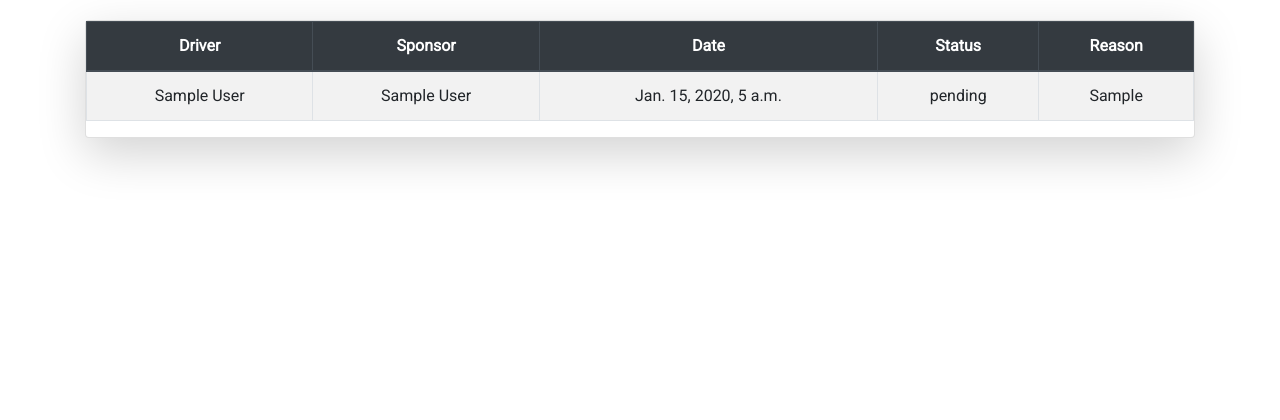
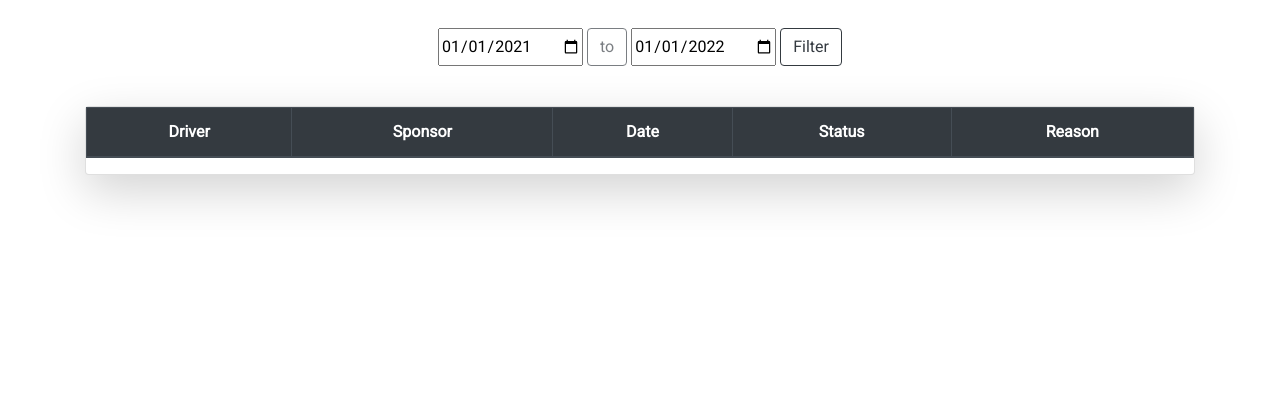
Before and after one commit to mludwig91/CapstoneProject, a Django app: page /accounts/application_logs in a window 1280 px wide. Shown: the part 346-766 px from the top of the page. Before the commit the page ends 509 px from the top, so only its background shows below. Run offline with Django 3.2, Linux system fonts and the light colour scheme; a user stored in the database is signed in; tables that the repository leaves empty hold one stand-in row (values such as "Sample post"); lists and menus that the app fills with data are empty; style sheets or scripts are compiled from the project's sources; some libraries are stand-ins or nearby versions.

Commit message:
adding date range for app log

```diff
--- a/accounts/templates/accounts/application_logs.html
+++ b/accounts/templates/accounts/application_logs.html
@@ -18,12 +18,23 @@
 
            <p> Driver: {{ app.driver }} Sponsor Company: {{app.sponsor_company}} Date: {{app.submission_time}} Status: {{app.apply_status}} Reason: {{app.reject_reason}} </p>
 
-
-
-
             {% endfor %}
 
       {% endif %} -->
+
+
+      <!-- Date Range Selector -->
+        <div class = "container mt-5" >
+            <form class="form" action="" method = "POST">
+                {% csrf_token %}
+                <div class = "row" style = "justify-content: center;">
+                    <input type="date" value={{start}} name = "start">
+                    <input type="button" class = "btn btn-filter ml-1" value = "to" disabled></input>
+                    <input type="date" value={{end}} name = "end" class = "ml-1">
+                    <input type="submit" class = "btn btn-filter ml-1" value = "Filter"></input>
+                </div>
+            </form>
+        </div>
 
 
                 <div class="panel" style="display: block">
--- a/accounts/views.py
+++ b/accounts/views.py
@@ -230,11 +230,18 @@ def login_logs(request):
 
 @login_required(login_url='/accounts/login/')
 def application_logs(request):
+    if request.method == "POST":
+        data = request.POST
+        start = data['start']
+        end = data['end']
 
-    applications = AuditApplication.objects.all()
+    else:
+        start = "2021-01-01"
+        end = "2022-01-01"
 
+    applications = AuditApplication.objects.filter(submission_time__range=[start, end])
 
-    return render(request, "accounts/application_logs.html" , {'applications' : applications})
+    return render(request, "accounts/application_logs.html" , {'applications' : applications, 'start': start, 'end': end})
 
 
 @login_required(login_url='/accounts/login/')
--- a/core/static/css/pages/signin.scss
+++ b/core/static/css/pages/signin.scss
@@ -66,6 +66,19 @@
         color: $white;
     }
 
+    .btn-filter {
+        border: solid;
+        border-width: 1px;
+        border-color: $gunmetal;
+        color: $gunmetal;
+    }
+
+    .date-row {
+        border: solid;
+        border-width: 1px;
+        border-color: $gunmetal;
+    }
+
 #reviews {
 
 padding-top: 10px;
```
